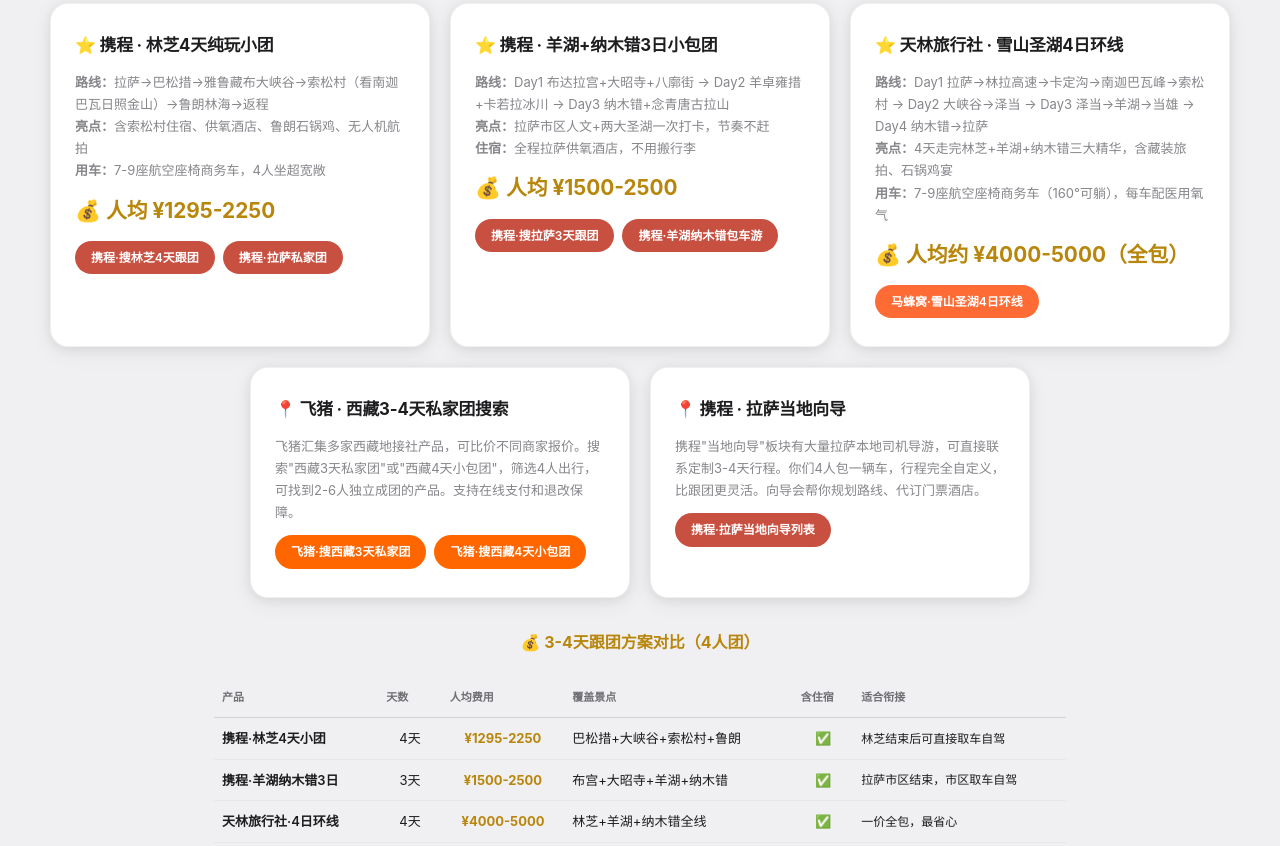
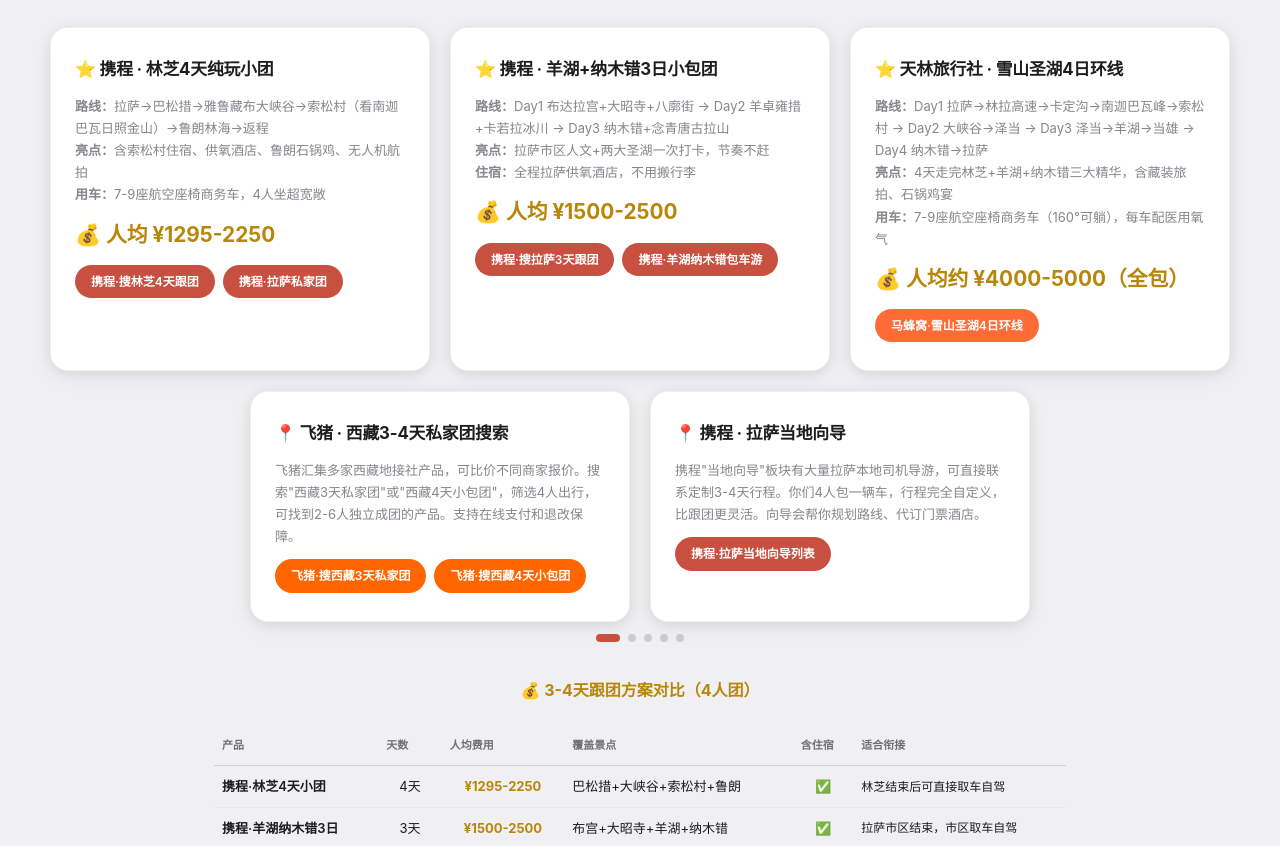
Before and after one commit to sheldon2369/tibet-travel-guide, a plain HTML site: page index.html in a window 1280 px wide. Shown: the part 2279-3125 px from the top of the page. Drawn offline with Linux system fonts and the light colour scheme.

Commit message:
feat: 滑动卡片底部圆点指示器+修复触摸滚动+修复移动端错位

```diff
--- a/index.html
+++ b/index.html
@@ -23,7 +23,7 @@
   --radius-sm: 12px;
 }
 *, *::before, *::after { box-sizing: border-box; margin: 0; padding: 0; }
-html { scroll-behavior: smooth; -webkit-text-size-adjust: 100%; }
+html { scroll-behavior: smooth; -webkit-text-size-adjust: 100%; overflow-x: hidden; }
 body {
   font-family: var(--font);
   background: var(--white);
@@ -32,6 +32,8 @@
   font-size: 16px;
   -webkit-font-smoothing: antialiased;
   -moz-osx-font-smoothing: grayscale;
+  overflow-x: hidden;
+  max-width: 100vw;
 }
 a { color: var(--blue); text-decoration: none; transition: color 0.2s; }
 a:hover { color: var(--accent); }
@@ -153,14 +155,31 @@
 .scroll-container {
   display: flex;
   overflow-x: auto;
-  scroll-snap-type: x mandatory;
+  scroll-snap-type: x proximity;
   -webkit-overflow-scrolling: touch;
+  overscroll-behavior-x: contain;
   gap: 16px;
-  padding: 0 24px 24px;
+  padding: 0 24px 20px;
   scrollbar-width: none;
   margin: 0 -24px;
+  touch-action: pan-x pan-y;
 }
 .scroll-container::-webkit-scrollbar { display: none; }
+/* Dot indicators */
+.scroll-dots {
+  display: flex; justify-content: center; gap: 8px;
+  padding: 12px 0 4px;
+}
+.scroll-dots .dot {
+  width: 8px; height: 8px; border-radius: 50%;
+  background: rgba(0,0,0,0.15);
+  border: none; padding: 0; cursor: pointer;
+  transition: all 0.3s;
+}
+.scroll-dots .dot.active {
+  background: var(--accent);
+  width: 24px; border-radius: 4px;
+}
 .scroll-card {
   flex: 0 0 85vw;
   max-width: 360px;
@@ -265,6 +284,7 @@
 .compare-wrap {
   overflow-x: auto;
   -webkit-overflow-scrolling: touch;
+  overscroll-behavior-x: contain;
   margin: 40px auto;
   scrollbar-width: none;
 }
@@ -300,12 +320,14 @@
 .pkg-scroll {
   display: flex;
   overflow-x: auto;
-  scroll-snap-type: x mandatory;
+  scroll-snap-type: x proximity;
   -webkit-overflow-scrolling: touch;
+  overscroll-behavior-x: contain;
   gap: 16px;
-  padding: 0 24px 24px;
+  padding: 0 24px 20px;
   scrollbar-width: none;
   margin: 0 -24px;
+  touch-action: pan-x pan-y;
 }
 .pkg-scroll::-webkit-scrollbar { display: none; }
 .pkg-card {
@@ -458,6 +480,7 @@
 .data-wrap {
   overflow-x: auto;
   -webkit-overflow-scrolling: touch;
+  overscroll-behavior-x: contain;
   margin: 24px 0;
   scrollbar-width: none;
   border-radius: var(--radius-sm);
@@ -1897,6 +1920,60 @@
 
 </main>
 
+<!-- Dot Indicators Script -->
+<script>
+(function() {
+  function initScrollDots(container, cardSelector) {
+    var cards = container.querySelectorAll(cardSelector);
+    if (cards.length < 2) return;
+
+    // Create dots container
+    var dotsDiv = document.createElement('div');
+    dotsDiv.className = 'scroll-dots';
+    for (var i = 0; i < cards.length; i++) {
+      var dot = document.createElement('button');
+      dot.className = 'dot' + (i === 0 ? ' active' : '');
+      dot.setAttribute('aria-label', '第' + (i + 1) + '张');
+      dot.dataset.index = i;
+      dot.addEventListener('click', function() {
+        var idx = parseInt(this.dataset.index);
+        var target = cards[idx];
+        var scrollLeft = target.offsetLeft - container.offsetLeft - (container.clientWidth - target.offsetWidth) / 2;
+        container.scrollTo({ left: scrollLeft, behavior: 'smooth' });
+      });
+      dotsDiv.appendChild(dot);
+    }
+    container.parentNode.insertBefore(dotsDiv, container.nextSibling);
+
+    // Update dots on scroll
+    var dots = dotsDiv.querySelectorAll('.dot');
+    var scrollTimer;
+    container.addEventListener('scroll', function() {
+      clearTimeout(scrollTimer);
+      scrollTimer = setTimeout(function() {
+        var center = container.scrollLeft + container.clientWidth / 2;
+        var closest = 0, minDist = Infinity;
+        for (var i = 0; i < cards.length; i++) {
+          var cardCenter = cards[i].offsetLeft - container.offsetLeft + cards[i].offsetWidth / 2;
+          var dist = Math.abs(center - cardCenter);
+          if (dist < minDist) { minDist = dist; closest = i; }
+        }
+        for (var j = 0; j < dots.length; j++) {
+          dots[j].classList.toggle('active', j === closest);
+        }
+      }, 50);
+    }, { passive: true });
+  }
+
+  document.querySelectorAll('.scroll-container').forEach(function(el) {
+    initScrollDots(el, '.scroll-card');
+  });
+  document.querySelectorAll('.pkg-scroll').forEach(function(el) {
+    initScrollDots(el, '.pkg-card');
+  });
+})();
+</script>
+
 <!-- FOOTER -->
 <footer class="page-footer">
   <p>本攻略数据综合自携程、Trip.com、小红书、新浪旅游、欣欣旅游、趣旅行、Tibet Vista、川藏线自驾旅游网等平台公开信息</p>
```
